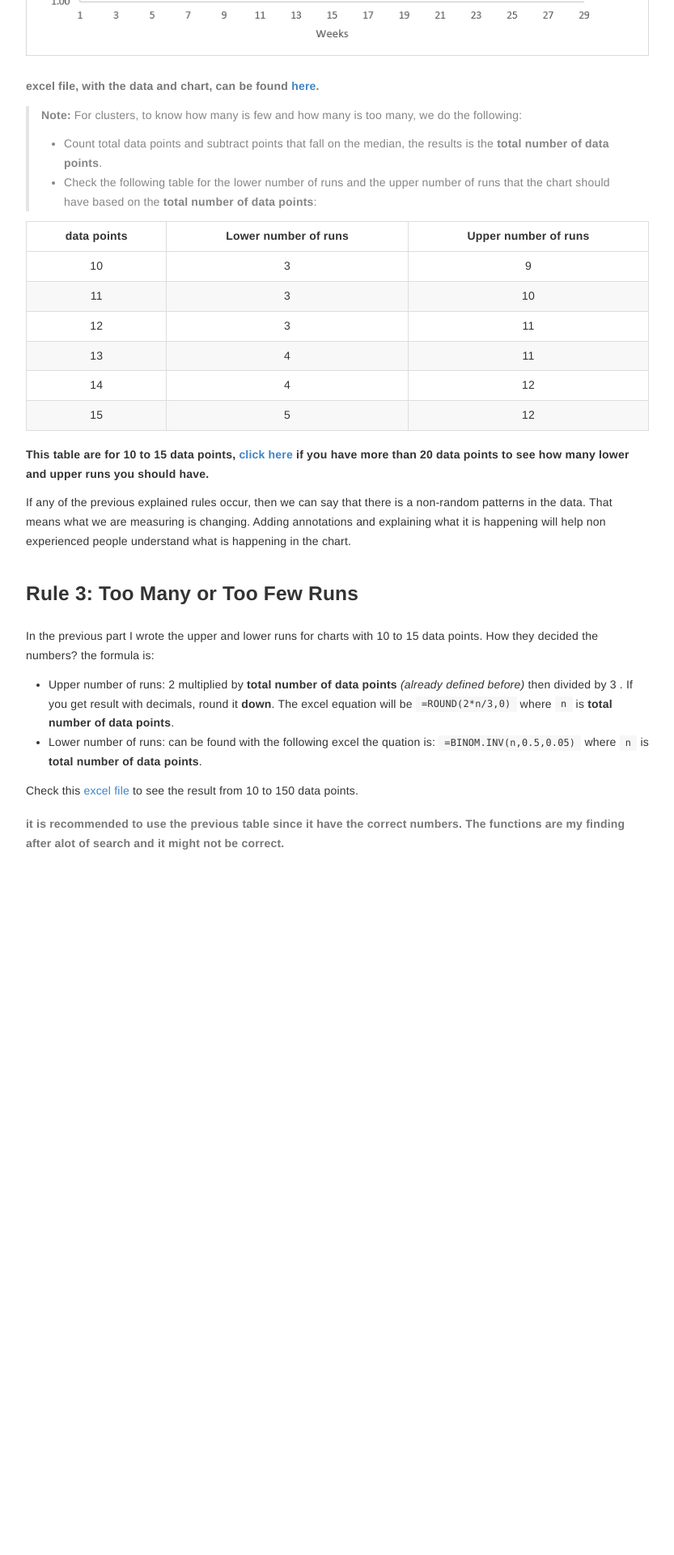
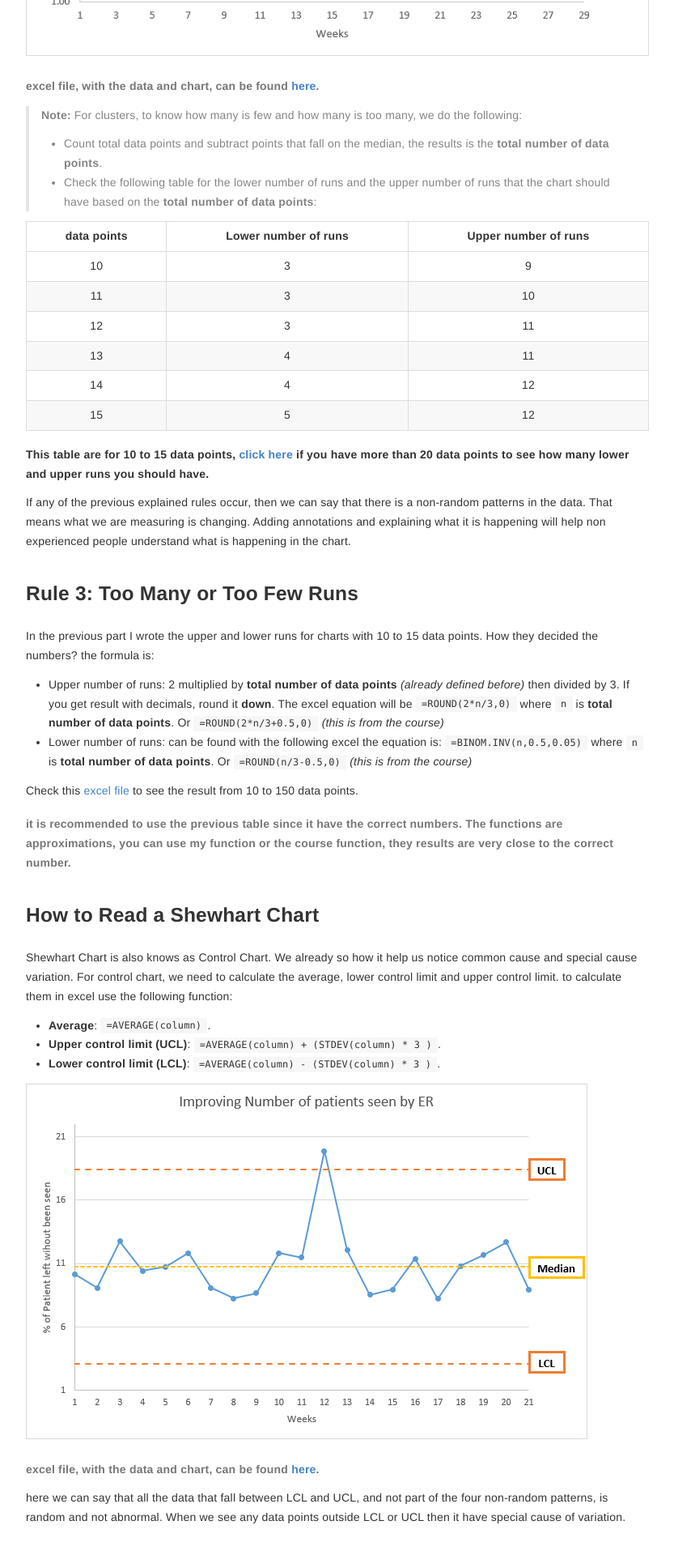
Before and after one commit to alioh/IHI-QI104, a Jekyll site: the page built from _posts/2020-04-08-L2 How to Learn from Run Charts and Control Charts.md, in a window 1280 px wide. Shown: the part 2497-4417 px from the top of the page at 81% size, without its empty margins (223-1056 px from the left). Built offline with Jekyll 4.4.1, drawn with Linux system fonts in a browser that asks for light colours.

Commit message:
done with L2, typoes on L1

```diff
--- a/_posts/2020-04-08-L2 How to Learn from Run Charts and Control Charts.md
+++ b/_posts/2020-04-08-L2 How to Learn from Run Charts and Control Charts.md
@@ -62,8 +62,20 @@ If any of the previous explained rules occur, then we can say that there is a no
 
 ## Rule 3: Too Many or Too Few Runs
 In the previous part I wrote the upper and lower runs for charts with 10 to 15 data points. How they decided the numbers? the formula is:
- - Upper number of runs: 2 multiplied by **total number of data points** *(already defined before)* then divided by 3 . If you get result with decimals, round it **down**.  The excel equation will be `=ROUND(2*n/3,0)` where `n` is **total number of data points**.
- - Lower number of runs: can be found with the following excel the quation is: `=BINOM.INV(n,0.5,0.05)` where `n` is **total number of data points**.
+ - Upper number of runs: 2 multiplied by **total number of data points** *(already defined before)* then divided by 3. If you get result with decimals, round it **down**. The excel equation will be `=ROUND(2*n/3,0)` where `n` is **total number of data points**. Or `=ROUND(2*n/3+0.5,0)` *(this is from the course)*
+ - Lower number of runs: can be found with the following excel the equation is: `=BINOM.INV(n,0.5,0.05)` where `n` is **total number of data points**. Or `=ROUND(n/3-0.5,0)` *(this is from the course)*
 
 Check this [excel file](/IHI-QI104/xlsx/L2-4.xlsx) to see the result from 10 to 150 data points.
-###### it is recommended to use the previous table since it have the correct numbers. The functions are my finding after alot of search and it might not be correct.
+###### it is recommended to use the previous table since it have the correct numbers. The functions are approximations, you can use my function or the course function, they results are very close to the correct number.
+
+## How to Read a Shewhart Chart
+
+Shewhart Chart is also knows as Control Chart. We already so how it help us notice common cause and special cause variation. For control chart, we need to calculate the average, lower control limit and upper control limit. to calculate them in excel use the following function:
+-  **Average**: `=AVERAGE(column)`.
+-  **Upper control limit (UCL)**: `=AVERAGE(column) + (STDEV(column) * 3 )`.
+-  **Lower control limit (LCL)**: `=AVERAGE(column) - (STDEV(column) * 3 )`.
+
+![](/IHI-QI104/img/L2-5.jpg)
+
+###### excel file, with the data and chart, can be found [here](/IHI-QI104/xlsx/L2-5.xlsx).
+here we can say that all the data that fall between LCL and UCL, and not part of the four non-random patterns, is random and not abnormal. When we see any data points outside LCL or UCL then it have special cause of variation.
```
Also changed, not shown: _posts/2020-04-07-L1 How to Display Data on a Run Chart.md (+6 -2 lines), img/L2-5.jpg (added), 1 other file.
